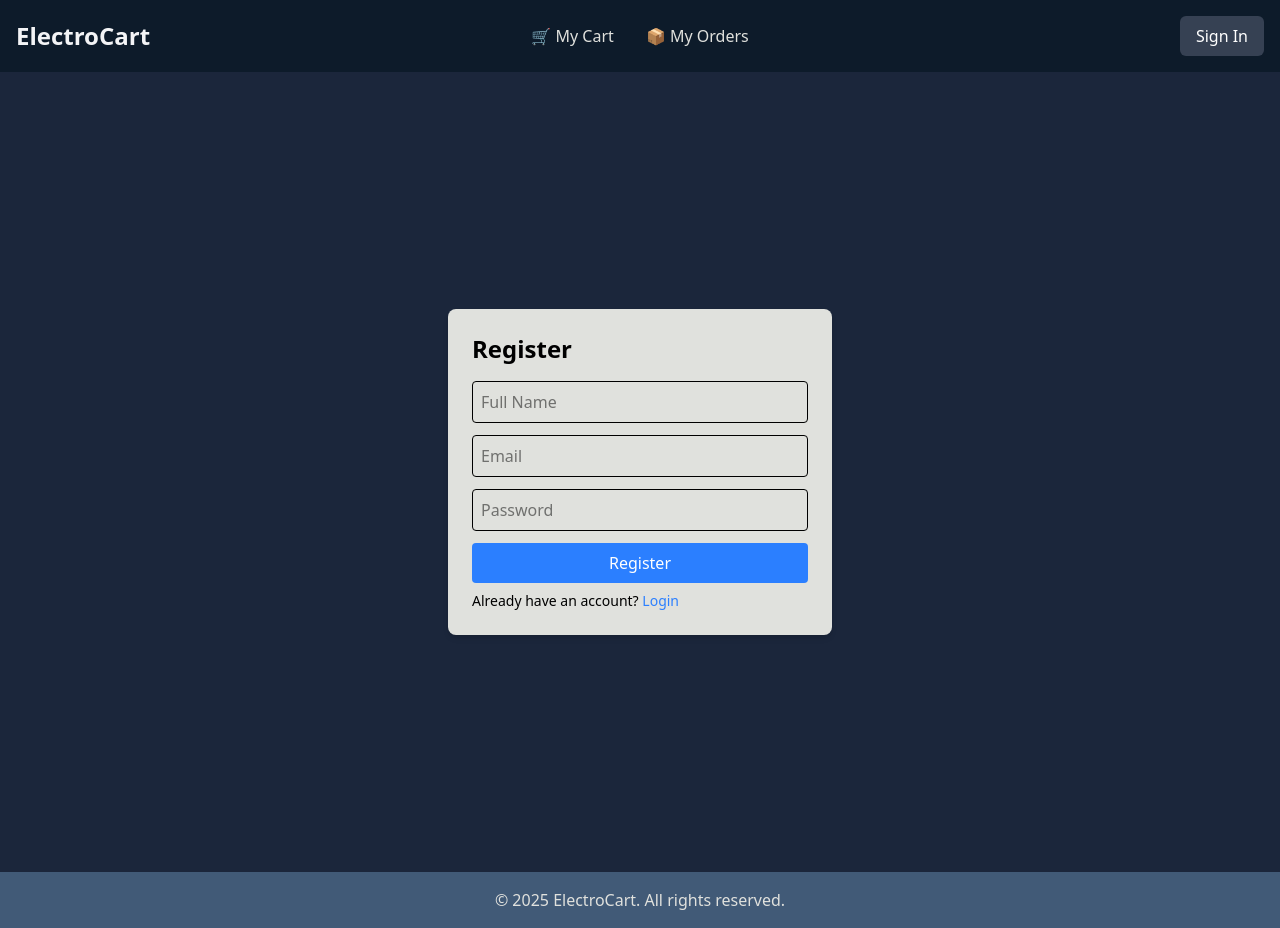
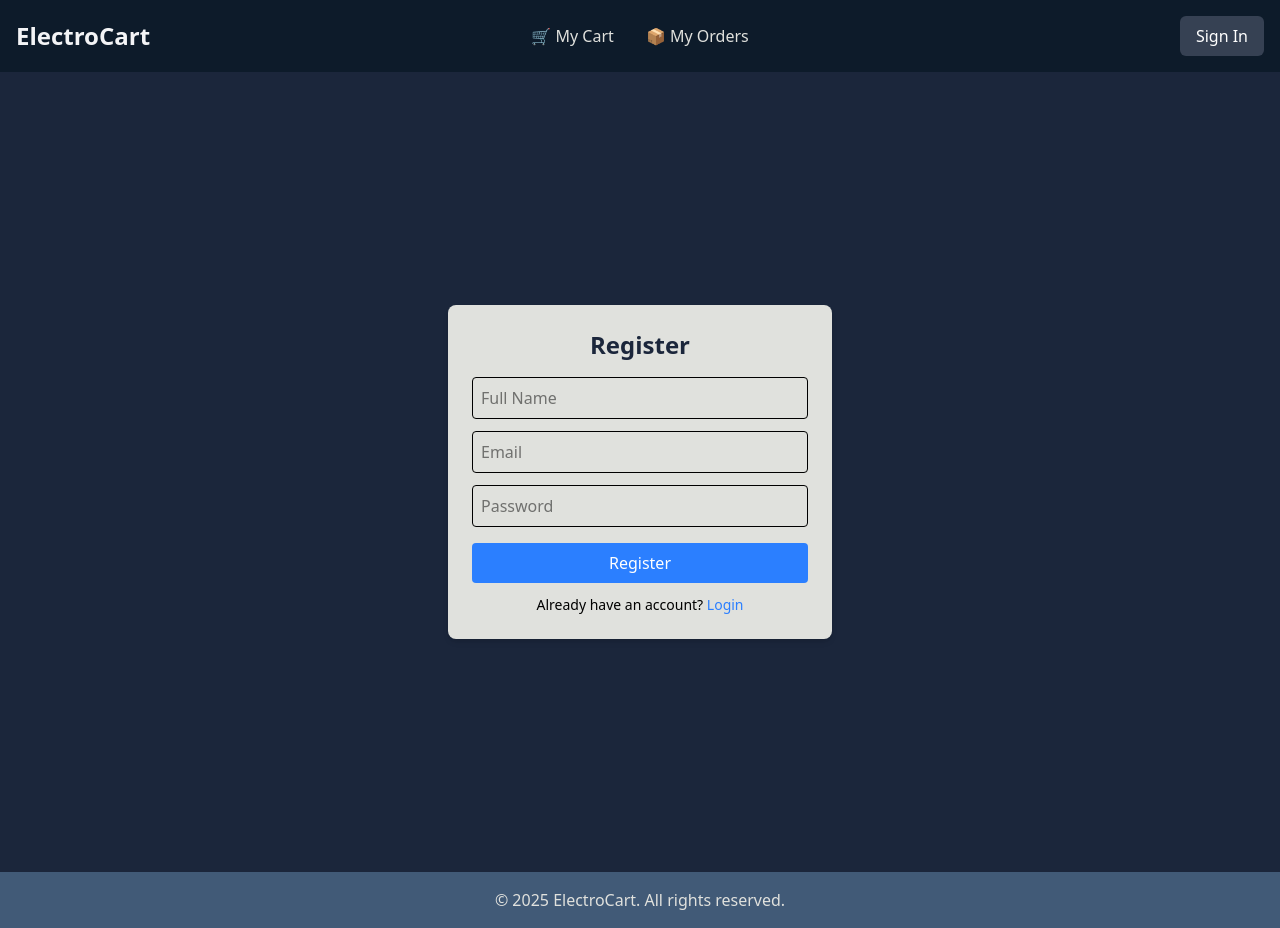
Before and after one commit to charan-pendem/ecart, a React (Vite) app in the folder client/: page /register in a window 1280 px wide. Built offline with nearby package versions, Linux system fonts and the light colour scheme.

Commit message:
Register.jsx

```diff
--- a/client/src/pages/Register.jsx
+++ b/client/src/pages/Register.jsx
@@ -12,23 +12,26 @@ function Register() {
   const handleSubmit = async (e) => {
     e.preventDefault();
     try {
-      const response = await fetch(`https://ecart-nv2f.onrender.com/api/users/register`, {
+      const response = await fetch("https://ecart-nv2f.onrender.com/api/users/register", {
         method: "POST",
         headers: { "Content-Type": "application/json" },
         body: JSON.stringify(formData),
       });
+
       const data = await response.json();
       if (!response.ok) throw new Error(data.message || "Registration failed");
+
       toast.success("Registration successful! Please log in.");
     } catch (err) {
-      toast.error(err.message);
+      console.error("Registration Error:", err);
+      toast.error(err.message || "Something went wrong during registration.");
     }
   };
 
   return (
     <div className="flex justify-center items-center min-h-screen bg-[#1b263b]">
       <form className="bg-[#e0e1dd] p-6 rounded-lg shadow-md w-96" onSubmit={handleSubmit}>
-        <h2 className="text-2xl font-bold mb-4">Register</h2>
+        <h2 className="text-2xl font-bold mb-4 text-center text-[#1b263b]">Register</h2>
         <input
           type="text"
           name="name"
@@ -49,12 +52,14 @@ function Register() {
           type="password"
           name="password"
           placeholder="Password"
-          className="w-full p-2 mb-3 border rounded"
+          className="w-full p-2 mb-4 border rounded"
           onChange={handleChange}
           required
         />
-        <button className="w-full bg-blue-500 text-white p-2 rounded hover:bg-blue-600 cursor-pointer">Register</button>
-        <p className="mt-2 text-sm">
+        <button className="w-full bg-blue-500 text-white p-2 rounded hover:bg-blue-600 cursor-pointer">
+          Register
+        </button>
+        <p className="mt-3 text-sm text-center">
           Already have an account?{" "}
           <Link to="/login" className="text-blue-500 hover:underline">
             Login
```
